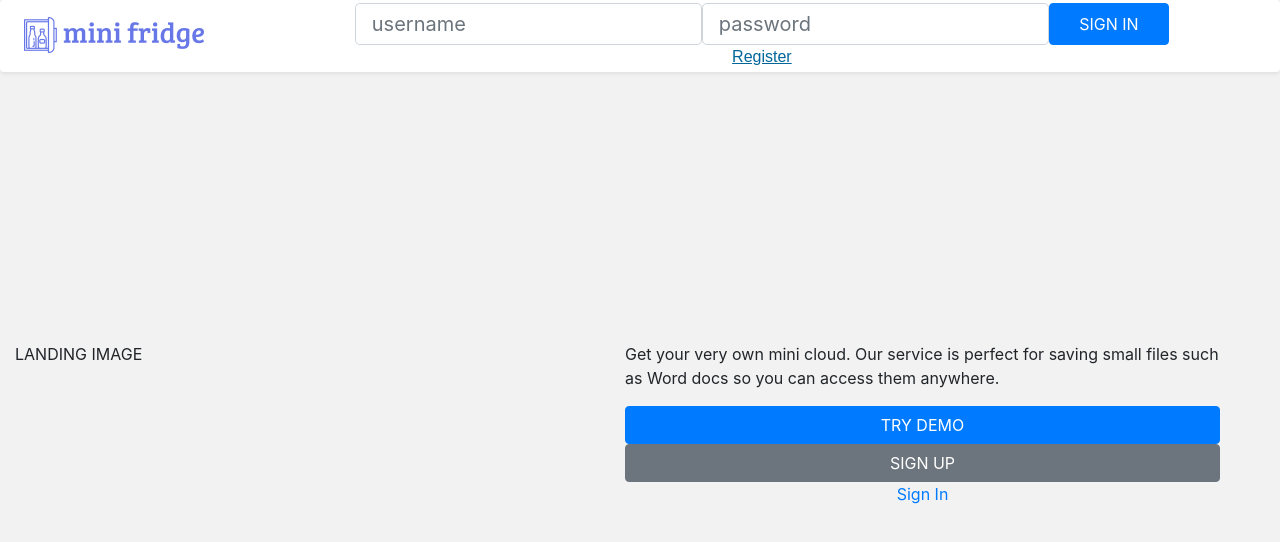
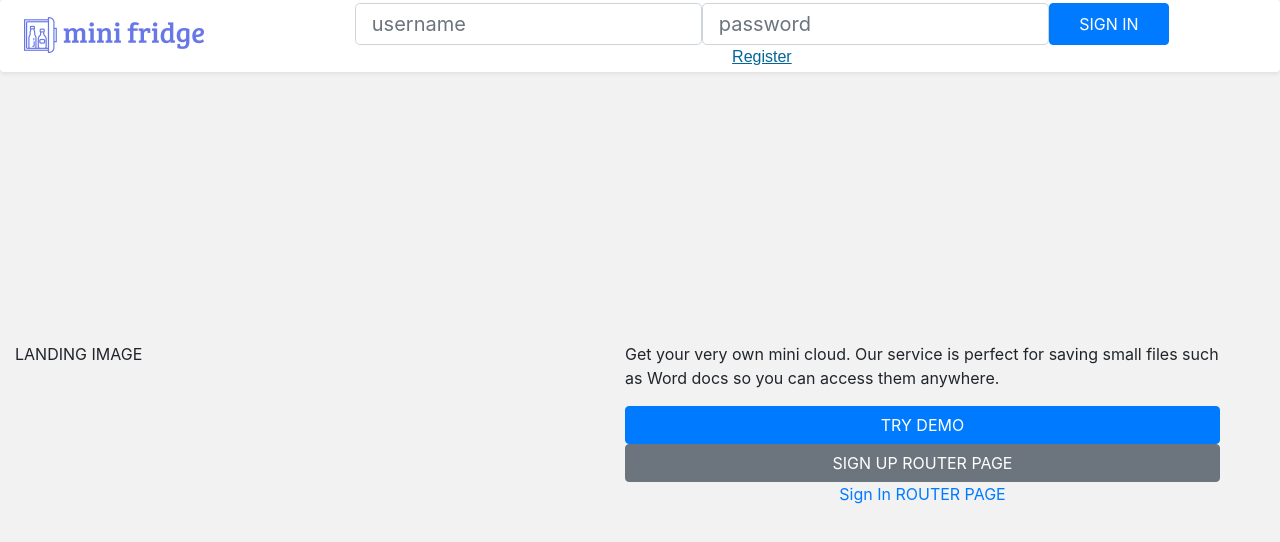
Before and after one commit to hnryzhng/mini-fridge, a React (Create React App) app in the folder client/: page / in a window 1280 px wide. Shown: the top 542 px of the page. Built offline with nearby package versions, Linux system fonts and the light colour scheme.

Commit message:
work on landing section stylings

```diff
--- a/client/src/App.js
+++ b/client/src/App.js
@@ -155,13 +155,13 @@ class Landing extends Component {
 
               <div className="row">
                 <button href="#" className="btn btn-secondary w-100">
-                  SIGN UP
+                  SIGN UP ROUTER PAGE
                 </button>
               </div>
 
               <div className="row justify-content-center">
                 <a href="#" alt="">
-                  Sign In
+                  Sign In ROUTER PAGE
                 </a>
               </div>
 
```
